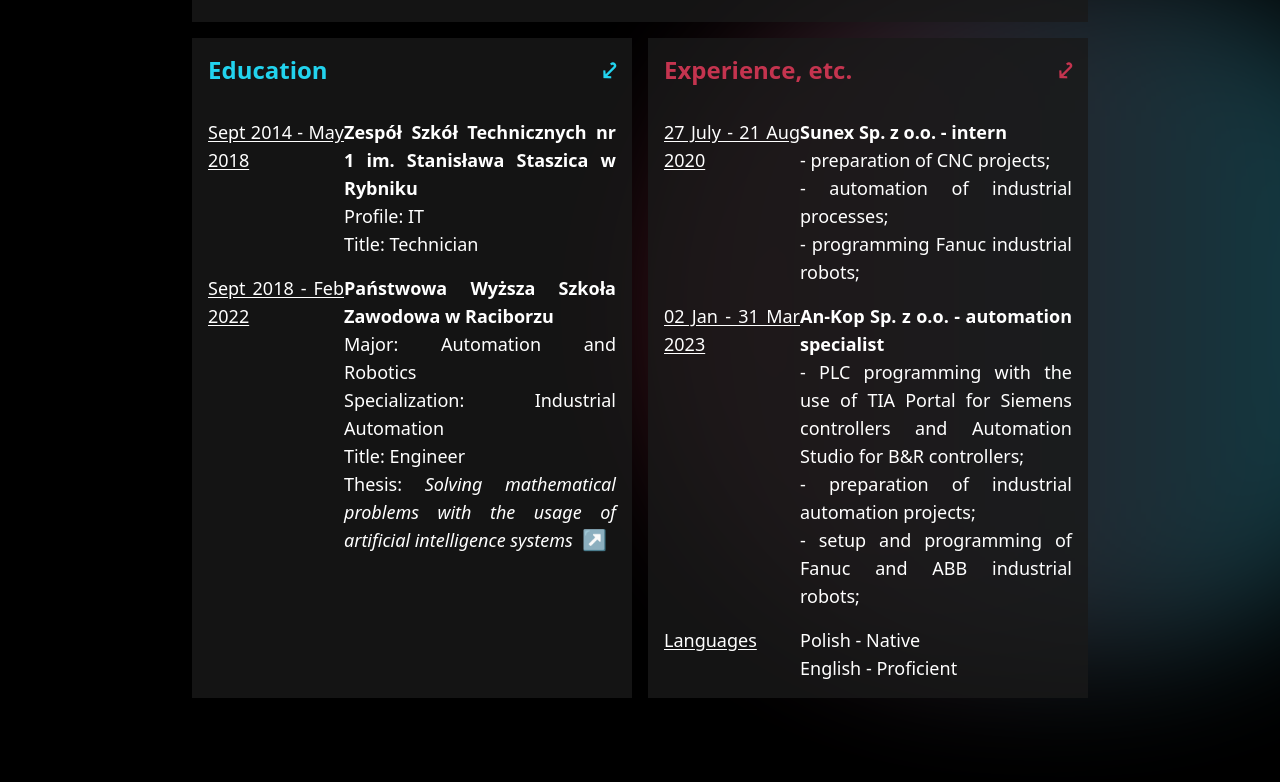
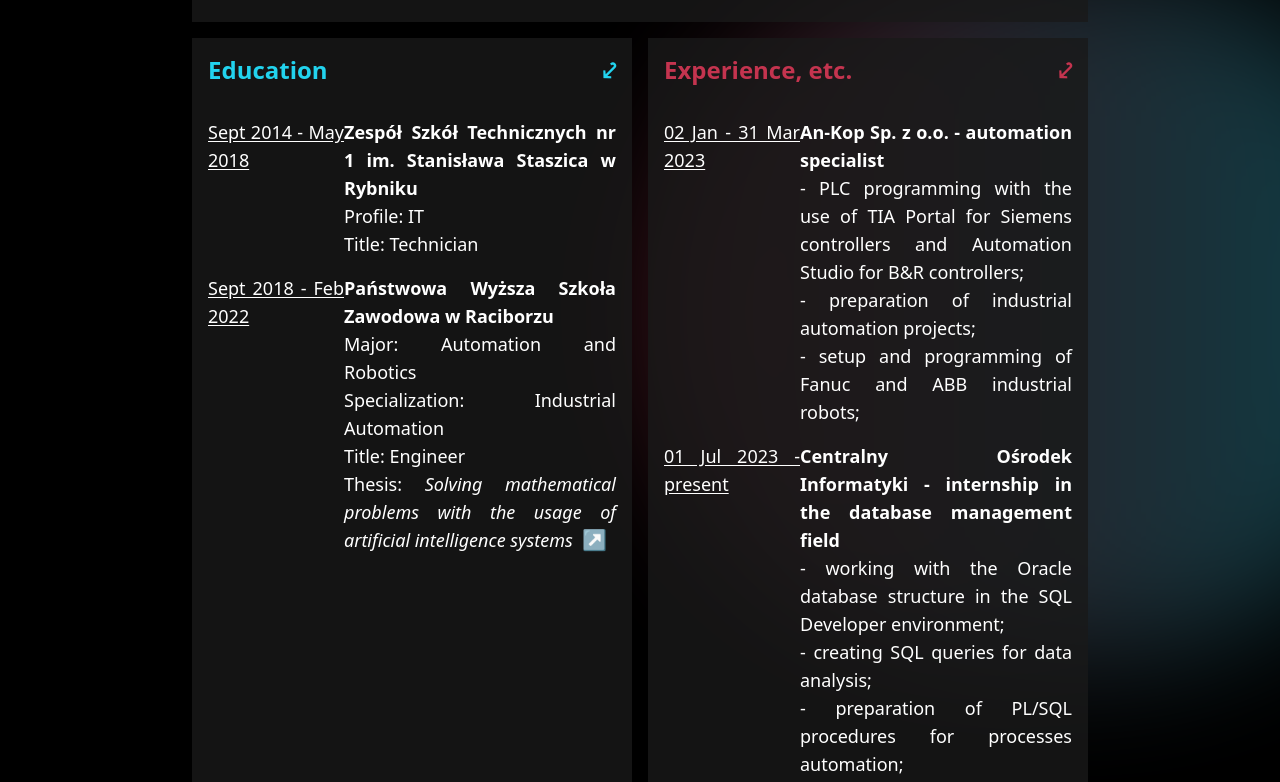
Before and after one commit to Belkius/website, a React (Create React App) app in the folder frontend/: page /skills in a window 1280 px wide. Shown: the part 438-1220 px from the top of the page. Built offline with nearby package versions, Linux system fonts and the light colour scheme; grey boxes are pictures that could not be loaded.

Commit message:
previous jobs update

```diff
--- a/frontend/src/components/Skills.js
+++ b/frontend/src/components/Skills.js
@@ -100,17 +100,6 @@ function Skills() {
           </button>
           <div className={`${experience ? 'block' : 'hidden'} grid p-4 grid-cols-1 md:grid-cols-3 gap-y-4`}>
             <p className="md:text-lg font-light underline underline-offset-2	text-justify">
-              27 July - 21 Aug 2020
-            </p>
-            <p className="md:text-lg font-light text-justify col-span-2">
-              <a className="font-bold">
-                Sunex Sp. z o.o. - intern
-              </a>
-              <br/>- preparation of CNC projects;
-              <br/>- automation of industrial processes;
-              <br/>- programming Fanuc industrial robots;
-            </p>
-            <p className="md:text-lg font-light underline underline-offset-2	text-justify">
               02 Jan - 31 Mar 2023
             </p>
             <p className="md:text-lg font-light text-justify col-span-2">
@@ -120,6 +109,18 @@ function Skills() {
               <br/>- PLC programming with the use of TIA Portal for Siemens controllers and Automation Studio for B&R controllers;
               <br/>- preparation of industrial automation projects;
               <br/>- setup and programming of Fanuc and ABB industrial robots;
+            </p>
+            <p className="md:text-lg font-light underline underline-offset-2	text-justify">
+              01 Jul 2023 - present
+            </p>
+            <p className="md:text-lg font-light text-justify col-span-2">
+              <a className="font-bold">
+                Centralny Ośrodek Informatyki - internship in the database management field
+              </a>
+              <br/>- working with the Oracle database structure in the SQL Developer environment;
+              <br/>- creating SQL queries for data analysis;
+              <br/>- preparation of PL/SQL procedures for processes automation;
+              <br/>- managing regular expressions, CSV files, XML files, and XSL schemas;
             </p>
             <p className="md:text-lg font-light underline underline-offset-2	text-justify">
               Languages
```
